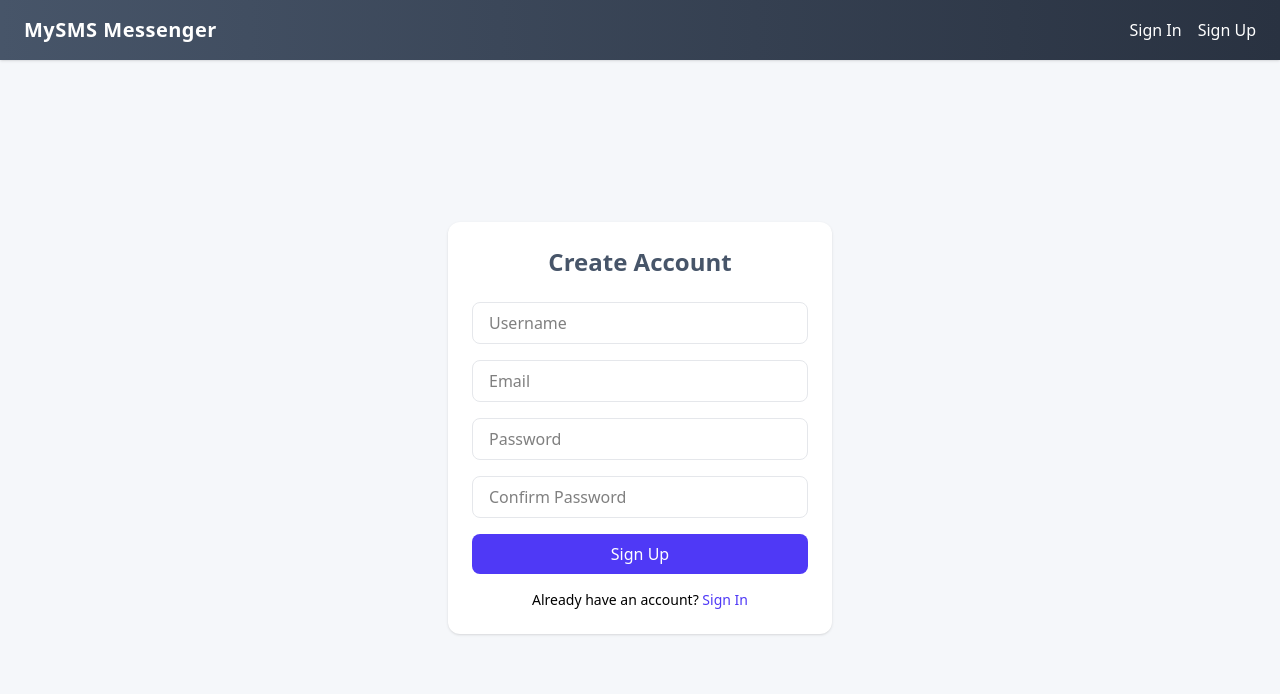
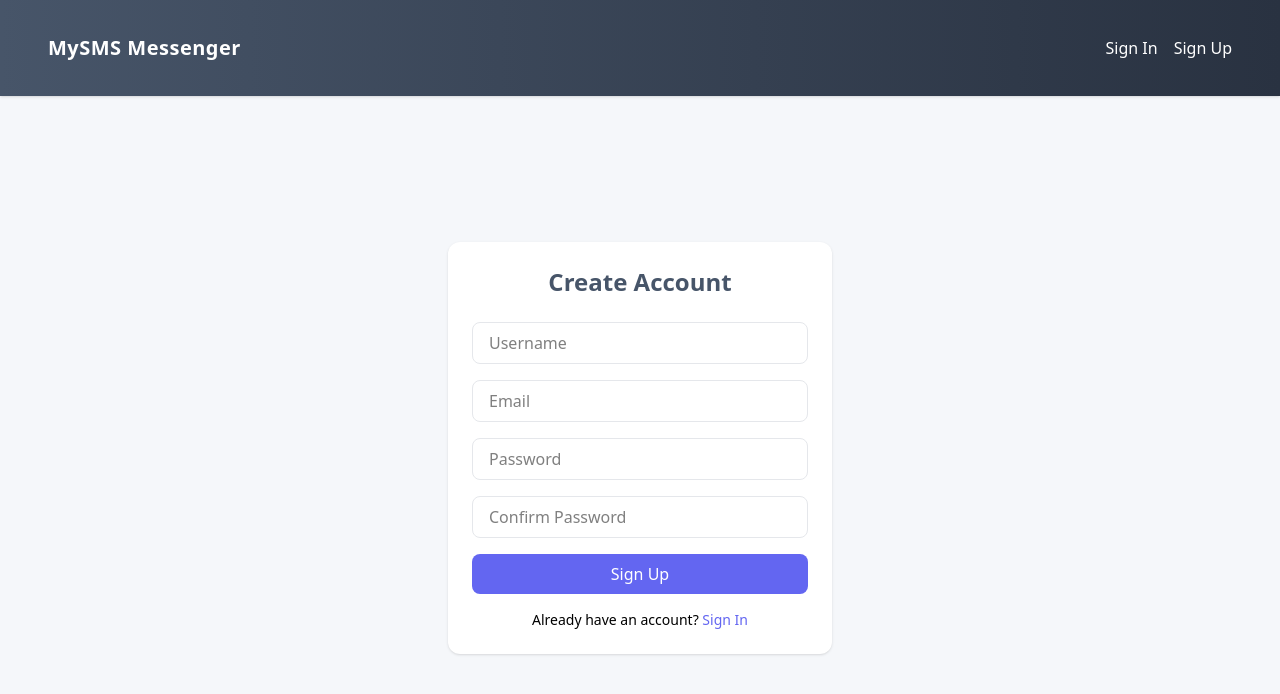
Before and after one commit to aneldanza/mysms-frontend, an Angular app: page /sign-up in a window 1280 px wide. Shown: the top 694 px of the page. Built offline with nearby package versions, Linux system fonts and the light colour scheme.

Commit message:
use palette colors in auth forms

```diff
--- a/src/app/components/auth/sign-in/sign-in.component.html
+++ b/src/app/components/auth/sign-in/sign-in.component.html
@@ -9,19 +9,19 @@
         formControlName="email"
         type="email"
         placeholder="Email"
-        class="w-full px-4 py-2 border border-border rounded-lg focus:outline-none focus:ring-2 focus:ring-indigo-500"
+        class="w-full px-4 py-2 border border-border rounded-lg focus:outline-none focus:ring-2 focus:ring-primary-accent"
       />
 
       <input
         formControlName="password"
         type="password"
         placeholder="Password"
-        class="w-full px-4 py-2 border border-border rounded-lg focus:outline-none focus:ring-2 focus:ring-indigo-500"
+        class="w-full px-4 py-2 border border-border rounded-lg focus:outline-none focus:ring-2 focus:ring-primary-accent"
       />
 
       <button
         type="submit"
-        class="w-full bg-indigo-600 text-white py-2 rounded-lg hover:bg-indigo-700 transition"
+        class="w-full bg-primary-accent text-white py-2 rounded-lg hover:bg-primary-accent-hover transition"
       >
         Sign In
       </button>
@@ -29,7 +29,7 @@
 
     <p class="text-sm text-center mt-4">
       Don't have an account?
-      <a routerLink="/sign-up" class="text-indigo-600 hover:underline"
+      <a routerLink="/sign-up" class="text-primary-accent hover:underline"
         >Sign Up</a
       >
     </p>
--- a/src/app/components/auth/sign-up/sign-up.component.html
+++ b/src/app/components/auth/sign-up/sign-up.component.html
@@ -9,33 +9,33 @@
         formControlName="username"
         type="text"
         placeholder="Username"
-        class="w-full px-4 py-2 border border-border rounded-lg focus:outline-none focus:ring-2 focus:ring-indigo-500"
+        class="w-full px-4 py-2 border border-border rounded-lg focus:outline-none focus:ring-2 focus:ring-primary-accent"
       />
 
       <input
         formControlName="email"
         type="email"
         placeholder="Email"
-        class="w-full px-4 py-2 border border-border rounded-lg focus:outline-none focus:ring-2 focus:ring-indigo-500"
+        class="w-full px-4 py-2 border border-border rounded-lg focus:outline-none focus:ring-2 focus:ring-primary-accent"
       />
 
       <input
         formControlName="password"
         type="password"
         placeholder="Password"
-        class="w-full px-4 py-2 border border-border rounded-lg focus:outline-none focus:ring-2 focus:ring-indigo-500"
+        class="w-full px-4 py-2 border border-border rounded-lg focus:outline-none focus:ring-2 focus:ring-primary-accent"
       />
 
       <input
         formControlName="password_confirmation"
         type="password"
         placeholder="Confirm Password"
-        class="w-full px-4 py-2 border border-border rounded-lg focus:outline-none focus:ring-2 focus:ring-indigo-500"
+        class="w-full px-4 py-2 border border-border rounded-lg focus:outline-none focus:ring-2 focus:ring-primary-accent"
       />
 
       <button
         type="submit"
-        class="w-full bg-indigo-600 text-white py-2 rounded-lg hover:bg-indigo-700 transition"
+        class="w-full bg-primary-accent text-white py-2 rounded-lg hover:bg-primary-accent-hover transition"
       >
         Sign Up
       </button>
@@ -43,7 +43,7 @@
 
     <p class="text-sm text-center mt-4">
       Already have an account?
-      <a routerLink="/sign-in" class="text-indigo-600 hover:underline"
+      <a routerLink="/sign-in" class="text-primary-accent hover:underline"
         >Sign In</a
       >
     </p>
--- a/src/app/components/shared/header.component.html
+++ b/src/app/components/shared/header.component.html
@@ -1,5 +1,5 @@
 <header
-  class="w-full bg-gradient-to-r from-primary-light to-primary text-white py-4 px-6 shadow flex justify-between items-center"
+  class="w-full bg-gradient-to-r from-primary-light to-primary text-white py-4 header shadow flex justify-between items-center"
 >
   <h1 class="text-xl font-semibold tracking-wide">MySMS Messenger</h1>
 
--- a/src/styles.css
+++ b/src/styles.css
@@ -18,8 +18,10 @@
 @theme {
   --color-primary: rgba(41, 50, 65, 1);
   --color-primary-light: rgba(71, 85, 105, 1);
-  --color-accent: rgba(74, 222, 128, 1);
-  --color-accent-hover: rgba(34, 197, 94, 1);
+  --color-primary-accent: rgba(99, 102, 241, 1);
+  --color-primary-accent-hover: rgba(79, 70, 229, 1);
+  --color-secondary-accent: rgba(16, 185, 129, 1);
+  --color-secondary-accent-hover: rgba(5, 150, 105, 1);
   --color-background-light: rgba(245, 247, 250, 1);
   --color-background-card: rgba(255, 255, 255, 1);
   --color-border: rgba(229, 231, 235, 1);
@@ -44,7 +46,11 @@
 }
 
 .outlet {
-  @apply min-h-[calc(100vh-64px)] h-full flex items-center justify-center p-4 md:p-8 lg:p-12;
+  @apply min-h-[calc(100vh-6rem)] h-full flex items-center justify-center p-4 md:p-8 lg:p-12;
+}
+
+.header {
+  @apply px-4 md:px-8 lg:px-12 h-24;
 }
 
 .card {
```
